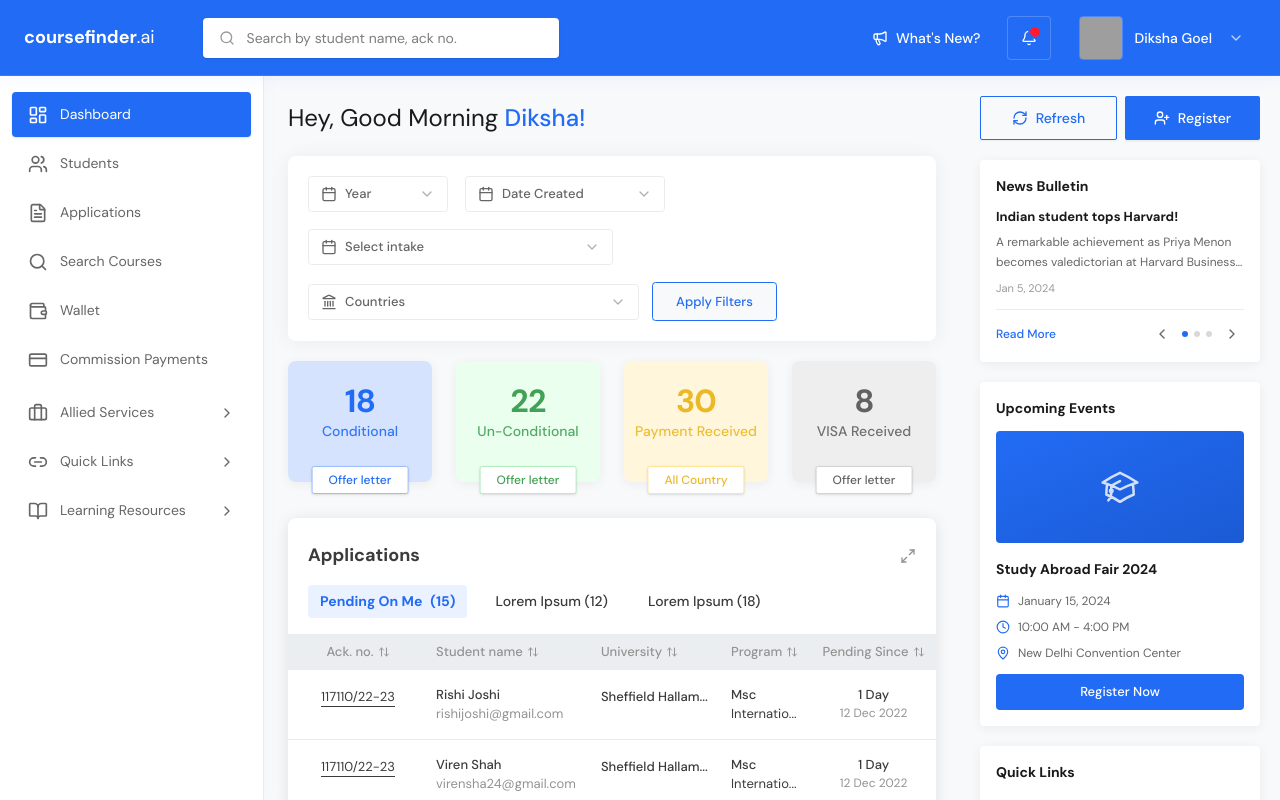
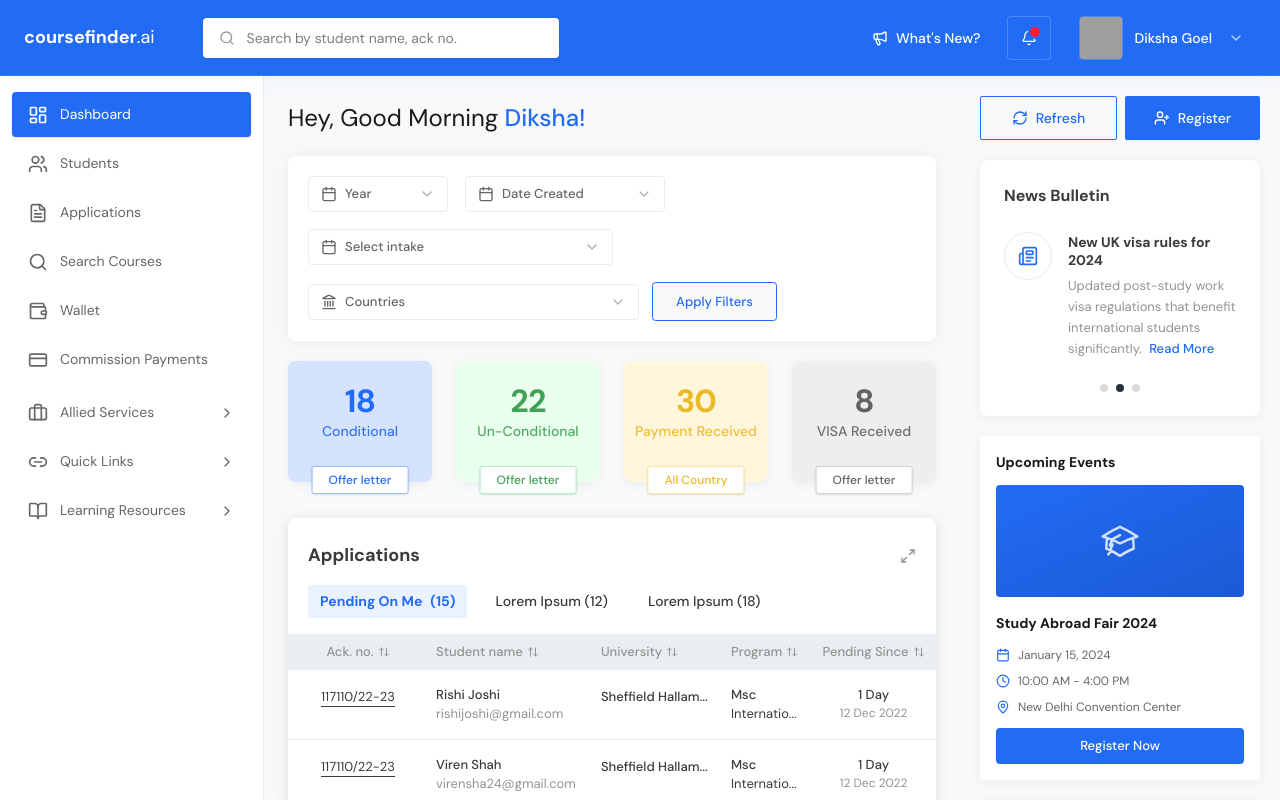
Before and after one commit to AdarshPawar29/adarshpawar-coursefinderai, a Next.js app: page / in a window 1280 px wide. Built offline with nearby package versions, Linux system fonts and the light colour scheme; grey boxes are pictures that could not be loaded.

Commit message:
feat: Implement auto-scrolling news bulletin with hover-to-pause, refreshed UI, and new news icon.

```diff
--- a/components/dashboard/NewsBulletin.tsx
+++ b/components/dashboard/NewsBulletin.tsx
@@ -1,100 +1,93 @@
 "use client";
 
-import { useState } from "react";
-import { ChevronLeft, ChevronRight } from "lucide-react";
+import { useState, useEffect } from "react";
+import { Newspaper } from "lucide-react";
 
 interface NewsItem {
   id: number;
   title: string;
   excerpt: string;
-  date: string;
 }
 
 const newsItems: NewsItem[] = [
   {
     id: 1,
     title: "Indian student tops Harvard!",
-    excerpt: "A remarkable achievement as Priya Menon becomes valedictorian at Harvard Business School.",
-    date: "Jan 5, 2024",
+    excerpt: "Indian student tops harward university and makes history. Its the first time for an Indian student to do this.",
   },
   {
     id: 2,
     title: "New UK visa rules for 2024",
-    excerpt: "Updated post-study work visa regulations that benefit international students.",
-    date: "Jan 3, 2024",
+    excerpt: "Updated post-study work visa regulations that benefit international students significantly.",
   },
   {
     id: 3,
-    title: "Australia opens more scholarship slots",
-    excerpt: "Australian universities announce 500 new fully-funded scholarships.",
-    date: "Jan 1, 2024",
+    title: "Australia opens more slots",
+    excerpt: "Australian universities announce 500 new fully-funded scholarships for international applicants.",
   },
 ];
 
 export function NewsBulletin() {
   const [currentIndex, setCurrentIndex] = useState(0);
+  const [isPaused, setIsPaused] = useState(false);
 
-  const nextSlide = () => {
+  useEffect(() => {
+    if (isPaused) return;
+
+    const interval = setInterval(() => {
       setCurrentIndex((prev) => (prev + 1) % newsItems.length);
-  };
+    }, 4000);
 
-  const prevSlide = () => {
-    setCurrentIndex((prev) => (prev - 1 + newsItems.length) % newsItems.length);
-  };
+    return () => clearInterval(interval);
+  }, [isPaused]);
 
   const currentNews = newsItems[currentIndex];
 
   return (
-    <div className="bg-white rounded-lg shadow-[0_2px_12px_rgba(0,0,0,0.06)] p-4">
+    <div
+      className="bg-white rounded-[8px] shadow-[0_2px_12px_rgba(0,0,0,0.06)] p-6 h-full flex flex-col relative"
+      onMouseEnter={() => setIsPaused(true)}
+      onMouseLeave={() => setIsPaused(false)}
+    >
       {/* Header */}
-      <h3 className="text-[14px] font-semibold text-[#1A1A1A] mb-3">News Bulletin</h3>
+      <h3 className="text-[16px] font-bold text-[#3B3B3B] mb-6">News Bulletin</h3>
 
       {/* Content */}
-      <div className="space-y-2">
-        <h4 className="text-[13px] font-semibold text-[#1A1A1A] leading-tight">
+      <div className="flex-1 flex gap-4">
+        {/* Icon Circle */}
+        <div className="shrink-0">
+          <div className="w-12 h-12 rounded-full border border-[#EBEBEB] flex items-center justify-center">
+            <Newspaper className="w-5 h-5 text-[#226CF5]" />
+          </div>
+        </div>
+
+        {/* Text Content */}
+        <div className="flex flex-col pt-0.5">
+          <h4 className="text-[14px] font-bold text-[#3B3B3B] mb-1.5 leading-tight">
             {currentNews.title}
           </h4>
-        <p className="text-[12px] text-[#666666] line-clamp-2 leading-relaxed">
-          {currentNews.excerpt}
+          <p className="text-[13px] text-[#939393] leading-relaxed">
+            {currentNews.excerpt}{" "}
+            <button className="text-[#226CF5] hover:underline font-medium inline-block ml-1">
+              Read More
+            </button>
           </p>
-        <p className="text-[11px] text-[#999999]">{currentNews.date}</p>
+        </div>
       </div>
 
-      {/* Footer */}
-      <div className="flex items-center justify-between mt-3 pt-3 border-t border-[#EBEBEB]">
-        <button className="text-[12px] font-medium text-[#226CF5] hover:underline">
-          Read More
-        </button>
-
-        <div className="flex items-center gap-2">
-          <button
-            onClick={prevSlide}
-            className="h-6 w-6 flex items-center justify-center rounded hover:bg-[#F5F5F5] transition-colors"
-            aria-label="Previous news"
-          >
-            <ChevronLeft className="h-4 w-4 text-[#666666]" />
-          </button>
-          <div className="flex gap-1.5">
+      {/* Footer - Pagination */}
+      <div className="flex justify-center items-center gap-2 mt-auto pt-6">
         {newsItems.map((_, index) => (
           <button
             key={index}
-                className={`h-1.5 w-1.5 rounded-full transition-colors ${
-                  index === currentIndex ? "bg-[#226CF5]" : "bg-[#D9D9D9]"
+            className={`h-2 w-2 rounded-full transition-all duration-300 ${
+              index === currentIndex ? "bg-[#263238]" : "bg-[#D8DBDD]"
             }`}
             onClick={() => setCurrentIndex(index)}
             aria-label={`Go to news ${index + 1}`}
           />
         ))}
       </div>
-          <button
-            onClick={nextSlide}
-            className="h-6 w-6 flex items-center justify-center rounded hover:bg-[#F5F5F5] transition-colors"
-            aria-label="Next news"
-          >
-            <ChevronRight className="h-4 w-4 text-[#666666]" />
-          </button>
-        </div>
-      </div>
     </div>
   );
 }
```
Lines whose indentation alone changed are shown as unchanged.
